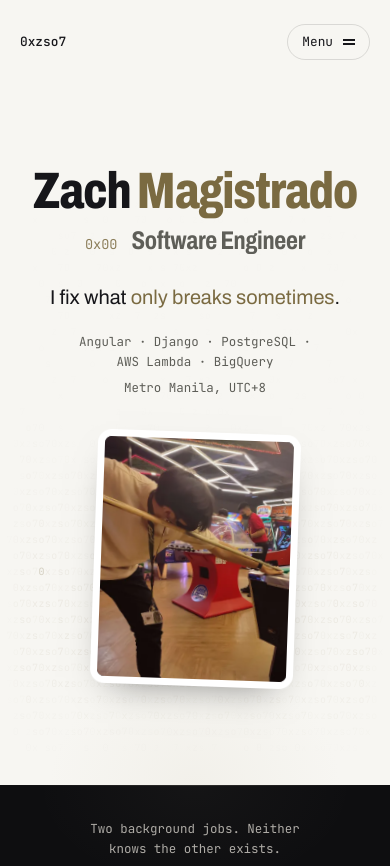
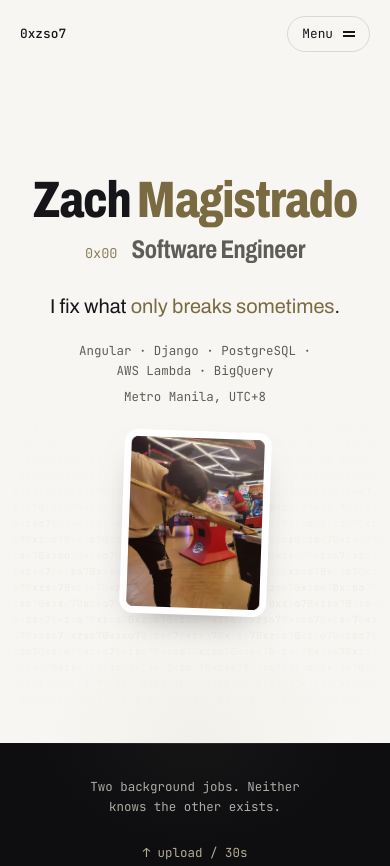
Before and after one commit to 0xzso7/PersonalWebsite, a plain HTML site: page index.html in a window 390 px wide. Shown: the top 866 px of the page. Drawn offline with Linux system fonts and the light colour scheme.

Commit message:
Refine mobile hero spacing
Adjust the hero and intro layout to reserve room for browser UI bars so the race strip remains visible while tightening the vertical spacing on mobile. This also reduces the stamp size and keeps the centred hero composition more balanced at smaller screen sizes.

```diff
--- a/css/style.css
+++ b/css/style.css
@@ -481,12 +481,15 @@
   .has-menu .bar-links a:hover, .has-menu .bar-links a:focus-visible { background: var(--tint); color: var(--fg); }
 
   /* Hero: one centred column, photo centred under the text. */
-  .intro { grid-template-columns: 1fr; gap: 34px; justify-items: center; text-align: center; padding-top: 24px; padding-bottom: 40px; }
+  /* Leave room for the browser's own bars so the race strip always peeks in below the hero. */
+  .hero { min-height: calc(88svh - var(--bar-h, 64px)); }
+  .bar { padding-top: 16px; padding-bottom: 16px; }
+  .intro { grid-template-columns: 1fr; gap: 24px; justify-items: center; text-align: center; padding-top: 8px; padding-bottom: 28px; }
   .zero { justify-content: center; }
   .stack-sep { display: block; width: 0; height: 6px; margin: 0; }
   /* Even out short wrapped lines so no single word sits alone. */
   .stack, .lede, .race-note, .num-l, .contact-p { text-wrap: balance; }
-  .stamp { justify-self: center; width: min(58%, 230px); transform: rotate(2deg); }
+  .stamp { justify-self: center; width: min(42%, 170px); transform: rotate(2deg); }
   .lane { grid-template-columns: 1fr; gap: 8px; justify-items: center; }
   .track { justify-self: stretch; }
   .section-head { flex-direction: column; align-items: flex-start; }
```
